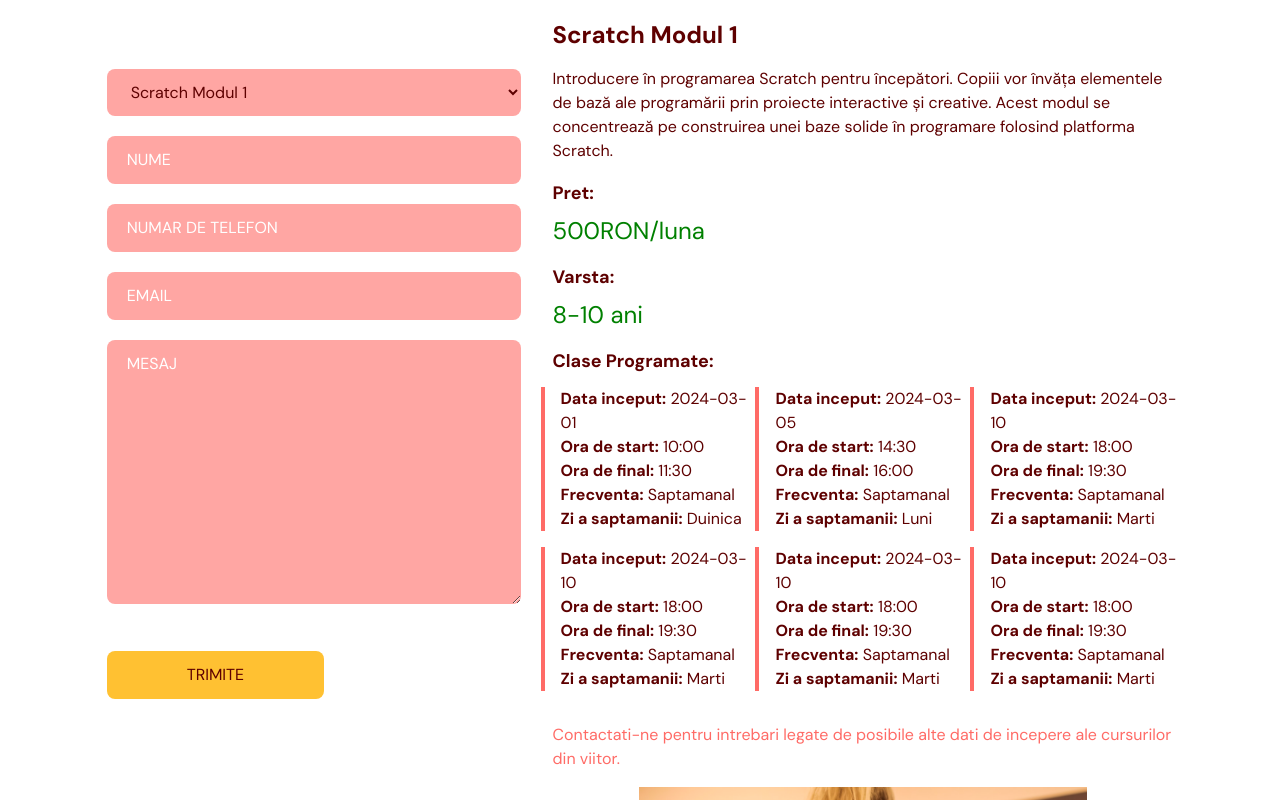
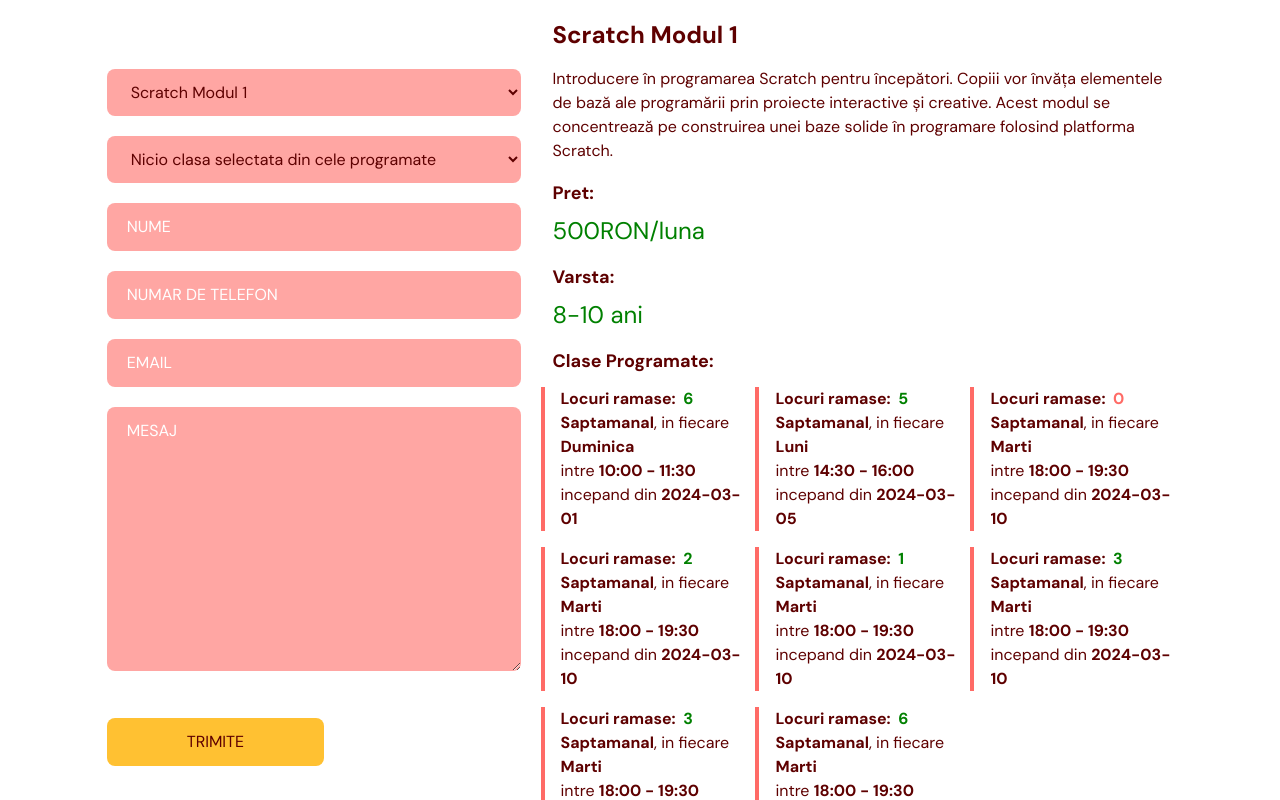
Before and after one commit to DragosGeornoiu/courses-website, a React (Vite) app in the folder couses-typescript/: page / in a window 1280 px wide. Shown: the part 4080-4880 px from the top of the page. Built offline with nearby package versions, Linux system fonts and the light colour scheme.

Commit message:
Enhanced enrollement mechanism to display the possibility to select scheduled classes.

```diff
--- a/couses-typescript/src/locales/ro.json
+++ b/couses-typescript/src/locales/ro.json
@@ -20,10 +20,11 @@
     "thursday": "Joi",
     "friday": "Vineri",
     "saturday": "Sambata",
-    "sunday": "Duinica",
+    "sunday": "Duminica",
     "weekly": "Saptamanal",
     "monthly": "Lunar",
     "age": "Varsta",
+    "interval": "Interval",
     "home.textMessage": "Cursuri special gandite pentru copii de catre specialisti in domeniu.",
     "benefits.title": "Ce oferim?",
     "benefits.one.title": "Instruitori Experimentați",
@@ -71,16 +72,22 @@
     "footer.contactus.title": "Contactează-ne",
     "footer.contactus.paragraph.first": "Pentru întrebări detaliate vă rugăm să sunați la următorul număr:",
     "enroll.scheduledClasses": "Clase Programate",
-    "enroll.class.startDate": "Data inceput",
+    "enroll.class.startDate": "incepand din",
     "enroll.class.startTime": "Ora de start",
     "enroll.class.endTime": "Ora de final",
     "enroll.class.frequency": "Frecventa",
     "enroll.class.dayOfWeek": "Zi a saptamanii",
+    "enroll.class.each": "in fiecare",
+    "enroll.class.between": "intre",
     "enroll.class.age": "Varsta",
+    "enroll.class.remainingSeats": "Locuri ramase",
+    "enroll.class.lastSeatAvailable": "ULTIMUL LOC DISPONIBIL",
     "enroll.scheduledClasses.moreDetails": "Contactati-ne pentru intrebari legate de posibile alte dati de incepere ale cursurilor din viitor.",
+    "enroll.defaultClassSelectionMessage": "Nicio clasa selectata din cele programate",
     "error.requiredField": "Acest camp este obligatoriu.",
     "error.max100Chars": "Maximum 100 caractere.",
     "error.max2000Chars": "Maximum 2000 caractere.",
     "error.invalidEmail": "Adresa email invalida.",
-    "error.invalidPhoneNumber": "Numar de telefon invalid."
+    "error.invalidPhoneNumber": "Numar de telefon invalid.",
+    "error.noSeatsAvailable": "Nu exista locuri disponibile pentru aceasta clasa"
   }
--- a/couses-typescript/src/scenes/enroll/index.tsx
+++ b/couses-typescript/src/scenes/enroll/index.tsx
@@ -1,4 +1,4 @@
-import { ClassType, SelectedPage } from "@/shared/types"
+import { ClassType, ScheduledClass, SelectedPage } from "@/shared/types"
 import { motion } from "framer-motion";
 import { useForm } from "react-hook-form";
 import { getClassesData } from '@/shared/classes';
@@ -18,6 +18,10 @@
     // TODO this list needs to be shared with the one in ourclasses/index.tsx
     const classes = getClassesData();
     const [selectedClass, setSelectedClass] = useState<ClassType | null>(null);
+    const [selectedScheduledClass, setSelectedScheduledClass] = useState<ScheduledClass | null>(null);
+    const [selectedScheduledClassId, setSelectedScheduledClassId] = useState<string | null>(null);
+
+
 
   useEffect(() => {
     const defaultClassParam = new URLSearchParams(window.location.search).get('defaultClass');
@@ -32,8 +36,33 @@
         const selectedClassName = event.target.value;
         const selectedClassObject = classes.find((classItem) => classItem.name === selectedClassName);
         setSelectedClass(selectedClassObject || null);
+
+        // Reset the selected scheduled class when changing the class dropdown
+        setSelectedScheduledClass(null);
+
+        // Reset the value of the scheduled class dropdown to the default option
+        const scheduledClassDropdown = document.getElementById('scheduledClassDropdown') as HTMLSelectElement | null;
+
+        if (scheduledClassDropdown) {
+            scheduledClassDropdown.value = '0';
+        }
     };
 
+
+    const handleScheduledClassChange = (event: React.ChangeEvent<HTMLSelectElement>) => {
+        const selectedScheduledClassId = event.target.value;
+
+        if (!selectedScheduledClassId) {
+            // Clear the state when the default option is selected
+            setSelectedScheduledClass(null);
+        } else {
+            const selectedScheduledClassObject = JSON.parse(selectedScheduledClassId);
+            setSelectedScheduledClass(selectedScheduledClassObject || null);
+        }
+
+        // Update the selected scheduled class id in state
+        setSelectedScheduledClassId(selectedScheduledClassId);
+    };
 
   const inputStyles = `mb-5 w-full rounded-lg bg-primary-300 px-5 py-3 placeholder-white`;
 
@@ -51,6 +80,8 @@
         e.preventDefault();
     }
   }
+
+  console.log("selected: " + selectedScheduledClass?.id)
 
 
   return <section id="enroll" className="mx-auto w-5/6 pt-24 pb-32 ">
@@ -109,6 +140,38 @@
                         </option>
                     ))}
                 </select>
+
+                {selectedScheduledClass && selectedScheduledClass.remainingSeats === 0 && (
+                    <p className="text-primary-500">{t('error.noSeatsAvailable')}</p>
+                )}
+                {selectedClass && selectedClass.scheduledClasses && (
+                    <select
+                        className={inputStyles}
+                        {...register('selectedScheduledClass')}
+                        onChange={handleScheduledClassChange}
+                        value={selectedScheduledClassId || ''}
+                    >
+                        <option value={''}>
+                            {t('enroll.defaultClassSelectionMessage')}
+                        </option>
+                        {selectedClass.scheduledClasses.map((scheduledClass, index) => (
+                            <option
+                                key={index}
+                                value={JSON.stringify({
+                                    id: scheduledClass.id,
+                                    startDate: scheduledClass.startDate,
+                                    startTime: scheduledClass.startTime,
+                                    endTime: scheduledClass.endTime,
+                                    frequency: scheduledClass.frequency,
+                                    dayOfWeek: scheduledClass.dayOfWeek,
+                                    remainingSeats: scheduledClass.remainingSeats
+                                })}
+                            >
+                                {scheduledClass.startDate} {scheduledClass.startTime}-{scheduledClass.endTime}
+                            </option>
+                        ))}
+                    </select>
+                )}
 
                 {errors.name && (
                     <p className="text-primary-500">{errors.name.type === "required" && t(`error.requiredField`)}</p>
@@ -209,26 +272,38 @@
                                 </div>
                             )}
 
-
                             {selectedClass.scheduledClasses && selectedClass.scheduledClasses.length > 0 && (
                                 <div className="mt-4">
                                     <h3 className="text-lg font-semibold mb-3">{t(`enroll.scheduledClasses`)}:</h3>
                                     <div className="flex flex-wrap -mx-3">
-                                        {selectedClass.scheduledClasses.slice(0, 6).map((scheduledStart, index) => (
-                                            <div key={index} className="mb-4 border-l-4 pl-4 border-primary-500 w-full sm:w-1/3 lg:w-1/3">
-                                                <strong>{t(`enroll.class.startDate`)}:</strong> {scheduledStart.startDate} <br />
-                                                <strong>{t(`enroll.class.startTime`)}:</strong> {scheduledStart.startTime} <br />
-                                                <strong>{t(`enroll.class.endTime`)}:</strong> {scheduledStart.endTime} <br />
-                                                <strong>{t(`enroll.class.frequency`)}:</strong> {scheduledStart.frequency} <br />
-                                                <strong>{t(`enroll.class.dayOfWeek`)}:</strong> {scheduledStart.dayOfWeek}
+                                        {selectedClass.scheduledClasses.map((scheduledClass, index) => (
+                                            <div
+                                                key={index}
+                                                className={`mb-4 pl-4 w-full sm:w-1/3 lg:w-1/3 ${
+                                                    scheduledClass.id === selectedScheduledClass?.id
+                                                        ? 'border-l-4 border-green-500 bg-green-100'
+                                                        : 'border-l-4 border-primary-500'
+                                                }`}
+                                            >
+                                                <strong>
+                                                    {t(`enroll.class.remainingSeats`)}: &nbsp;
+                                                    <span className={`text-${scheduledClass.remainingSeats === 0 ? 'primary-500' : 'green-500'}`}>
+                                                        {scheduledClass.remainingSeats}
+                                                    </span>
+                                                </strong>
+                                                <br />
+                                                <strong>{scheduledClass.frequency}</strong>, {t(`enroll.class.each`)}{' '}
+                                                <strong>{scheduledClass.dayOfWeek} </strong> <br />
+                                                {t(`enroll.class.between`)} <strong>{scheduledClass.startTime} - {scheduledClass.endTime}</strong>
+                                                <br />
+                                                {t(`enroll.class.startDate`)} <strong>{scheduledClass.startDate} </strong>
                                             </div>
                                         ))}
                                     </div>
-                                    {selectedClass.scheduledClasses.length > 6 && (
-                                        <p className="mt-4 text-primary-500">{t(`enroll.scheduledClasses.moreDetails`)}</p>
-                                    )}
                                 </div>
                             )}
+
+
 
 
                             <div className="mt-4">
@@ -241,8 +316,6 @@
                         </div>
                     )}
                 </motion.div>
-
-
             </div>
         </motion.div>
 
--- a/couses-typescript/src/shared/classes.ts
+++ b/couses-typescript/src/shared/classes.ts
@@ -18,60 +18,76 @@
             ageInterval: t(`ourclasses.class.one.ageInterval`),
             scheduledClasses: [
                 {
+                    id: 1,
                     startDate: "2024-03-01",
                     startTime: "10:00",
                     endTime: "11:30",
                     frequency:  t(`weekly`),
                     dayOfWeek:  t(`sunday`),
+                    remainingSeats: 6,
                 },
                 {
+                    id: 2,
                     startDate: "2024-03-05",
                     startTime: "14:30",
                     endTime: "16:00",
                     frequency:  t(`weekly`),
                     dayOfWeek:  t(`monday`),
+                    remainingSeats: 5,
                 },
                 {
+                    id: 3,
                     startDate: "2024-03-10",
                     startTime: "18:00",
                     endTime: "19:30",
                     frequency:  t(`weekly`),
                     dayOfWeek:  t(`tuesday`),
+                    remainingSeats: 0,
                 },
                 {
+                    id: 4,
                     startDate: "2024-03-10",
                     startTime: "18:00",
                     endTime: "19:30",
                     frequency:  t(`weekly`),
                     dayOfWeek:  t(`tuesday`),
+                    remainingSeats: 2,
                 },
                 {
+                    id: 5,
                     startDate: "2024-03-10",
                     startTime: "18:00",
                     endTime: "19:30",
                     frequency:  t(`weekly`),
                     dayOfWeek:  t(`tuesday`),
+                    remainingSeats: 1,
                 },
                 {
+                    id: 6,
                     startDate: "2024-03-10",
                     startTime: "18:00",
                     endTime: "19:30",
                     frequency:  t(`weekly`),
                     dayOfWeek:  t(`tuesday`),
+                    remainingSeats: 3,
                 },
                 {
+                    id: 7,
                     startDate: "2024-03-10",
                     startTime: "18:00",
                     endTime: "19:30",
                     frequency:  t(`weekly`),
                     dayOfWeek:  t(`tuesday`),
+                    remainingSeats: 3,
                 },
                 {
+                    id: 8,
                     startDate: "2024-03-10",
                     startTime: "18:00",
                     endTime: "19:30",
                     frequency:  t(`weekly`),
                     dayOfWeek:  t(`tuesday`),
+                    remainingSeats: 6,
                 }
             ]
 
@@ -84,32 +100,40 @@
             ageInterval: t(`ourclasses.class.two.ageInterval`),
             scheduledClasses: [
                 {
+                    id: 9,
                     startDate: "2024-03-15",
                     startTime: "09:00",
                     endTime: "10:30",
                     frequency:  t(`weekly`),
                     dayOfWeek:  t(`wednesday`),
+                    remainingSeats: 1,
                 },
                 {
+                    id: 10,
                     startDate: "2024-03-20",
                     startTime: "13:00",
                     endTime: "14:30",
                     frequency:  t(`weekly`),
                     dayOfWeek:  t(`thursday`),
+                    remainingSeats: 0,
                 },
                 {
+                    id: 11,
                     startDate: "2024-03-25",
                     startTime: "16:30",
                     endTime: "18:00",
                     frequency:  t(`weekly`),
                     dayOfWeek:  t(`friday`),
+                    remainingSeats: 5,
                 },
                 {
+                    id: 12,
                     startDate: "2024-04-01",
                     startTime: "11:00",
                     endTime: "12:30",
                     frequency:  t(`weekly`),
                     dayOfWeek:  t(`saturday`),
+                    remainingSeats: 6,
                 },
             ]
 
@@ -122,11 +146,13 @@
             ageInterval: t(`ourclasses.class.three.ageInterval`),
             scheduledClasses: [
                 {
+                    id: 13,
                     startDate: "2024-04-05",
                     startTime: "17:30",
                     endTime: "19:00",
                     frequency:  t(`weekly`),
                     dayOfWeek:  t(`sunday`),
+                    remainingSeats: 6,
                 },
             ]
         },
@@ -138,25 +164,31 @@
             ageInterval: t(`ourclasses.class.four.ageInterval`),
             scheduledClasses: [
                 {
+                    id: 14,
                     startDate: "2024-04-10",
                     startTime: "08:30",
                     endTime: "10:00",
                     frequency:  t(`weekly`),
                     dayOfWeek:  t(`monday`),
+                    remainingSeats: 0,
                 },
                 {
+                    id: 15,
                     startDate: "2024-04-15",
                     startTime: "15:00",
                     endTime: "16:30",
                     frequency:  t(`weekly`),
                     dayOfWeek:  t(`tuesday`),
+                    remainingSeats: 6,
                 },
                 {
+                    id: 16,
                     startDate: "2024-04-20",
                     startTime: "12:30",
                     endTime: "14:00",
                     frequency:  t(`weekly`),
                     dayOfWeek:  t(`wednesday`),
+                    remainingSeats: 3,
                 },
             ]
         },
@@ -168,25 +200,31 @@
             ageInterval: t(`ourclasses.class.five.ageInterval`),
             scheduledClasses: [
                 {
+                    id: 17,
                     startDate: "2024-04-10",
                     startTime: "08:30",
                     endTime: "10:00",
                     frequency:  t(`weekly`),
                     dayOfWeek:  t(`monday`),
+                    remainingSeats: 3,
                 },
                 {
+                    id: 18,
                     startDate: "2024-04-15",
                     startTime: "15:00",
                     endTime: "16:30",
                     frequency:  t(`weekly`),
                     dayOfWeek:  t(`tuesday`),
+                    remainingSeats: 6,
                 },
                 {
+                    id: 19,
                     startDate: "2024-04-20",
                     startTime: "12:30",
                     endTime: "14:00",
                     frequency:  t(`weekly`),
                     dayOfWeek:  t(`wednesday`),
+                    remainingSeats: 2,
                 },
             ]
 
--- a/couses-typescript/src/shared/types.ts
+++ b/couses-typescript/src/shared/types.ts
@@ -13,11 +13,13 @@
 }
 
 export interface ScheduledClass {
+  id: number;
   startDate: string;      // Format: "YYYY-MM-DD"
   startTime: string;      // Format: "HH:mm"
   endTime: string;        // Format: "HH:mm"
   frequency: string;      // e.g., "weekly", "monthly", etc.
   dayOfWeek: string;     // e.g., "Sunday", "Monday", etc. (for weekly frequency)
+  remainingSeats: number;
 }
 
 export interface ClassType {
```
Also changed, not shown: couses-typescript/src/locales/en.json (+9 -2 lines). Lines whose indentation alone changed are shown as unchanged.
